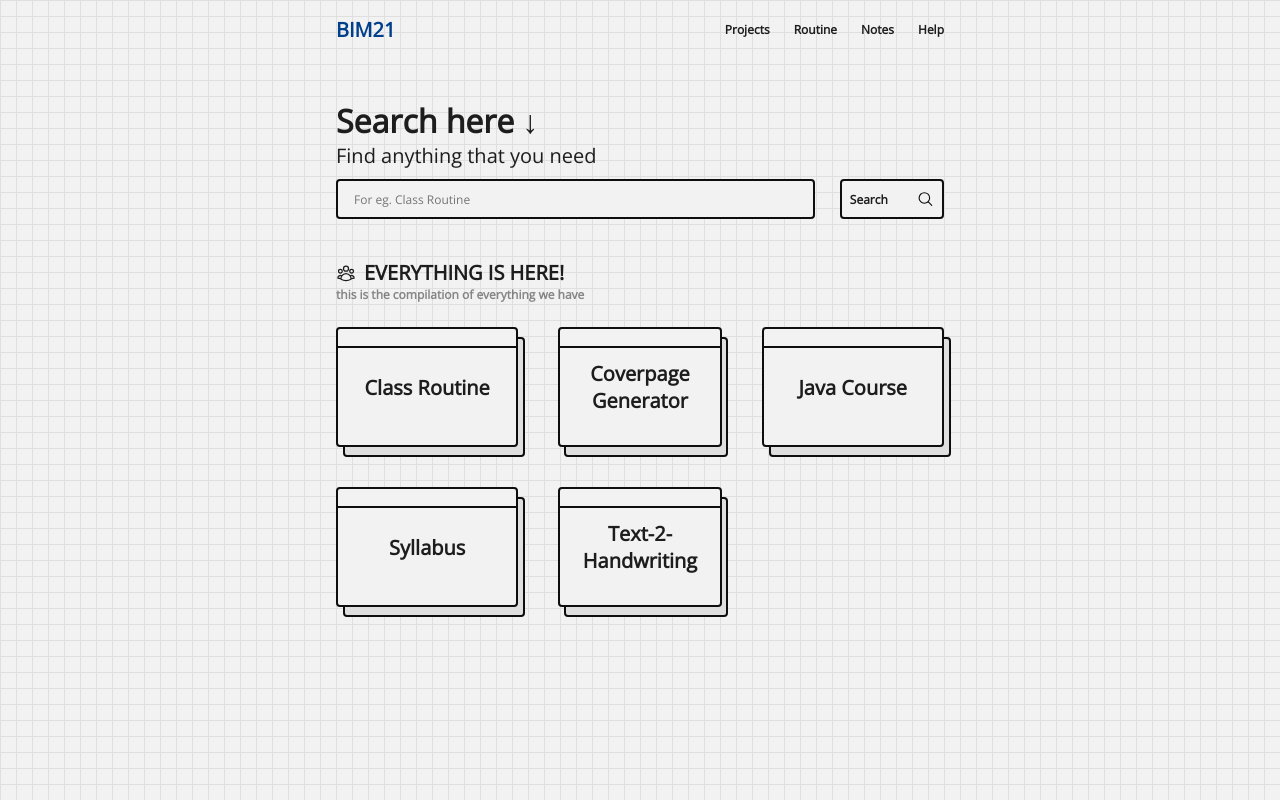
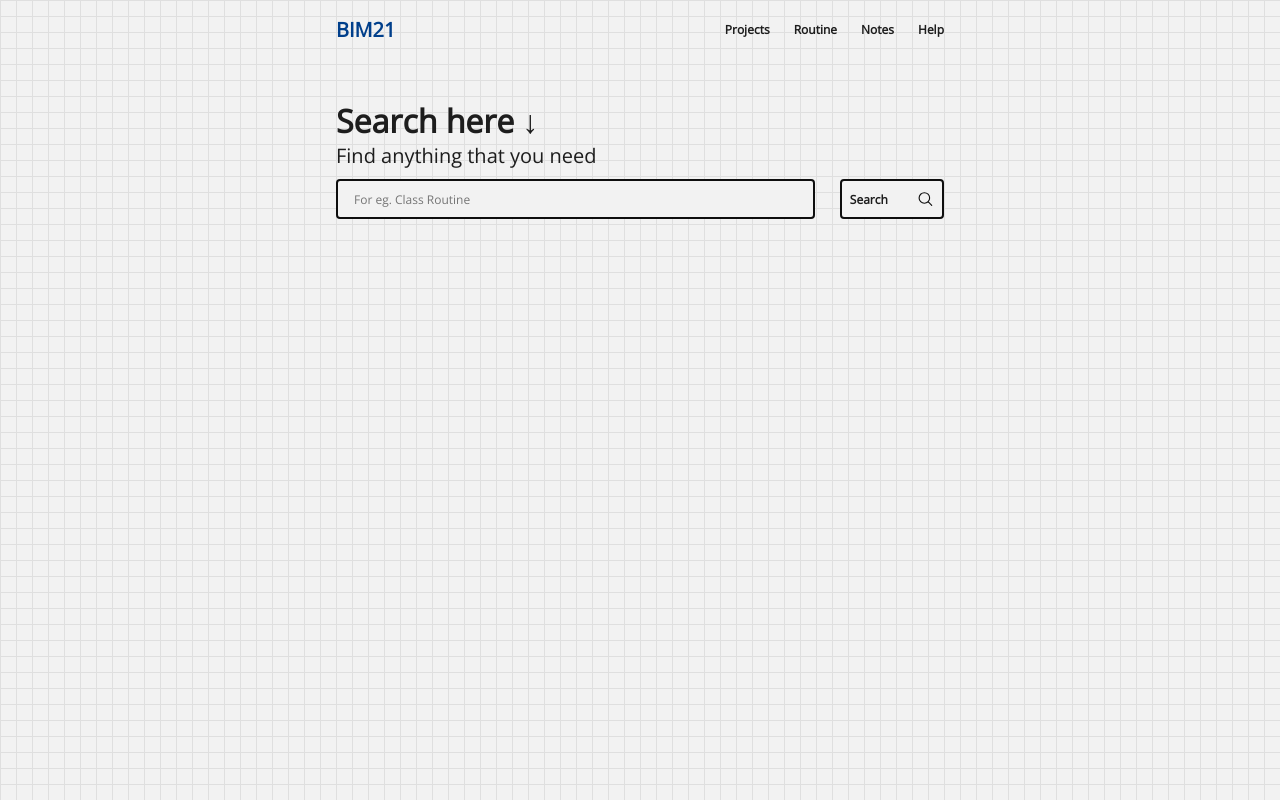
Before and after one commit to JugalShrestha/React-test, a React (Vite) app: page / in a window 1280 px wide. Built offline with nearby package versions, Linux system fonts and the light colour scheme.

Commit message:
Add: path to app.tsx

```diff
--- a/src/App.tsx
+++ b/src/App.tsx
@@ -14,7 +14,7 @@ const App = () => {
         <NavBar />
         <SearchBar />
         <Routes>
-          <Route path="/" element={<SearchPage searchItem={""} />} />
+          <Route path="/React-test" element={<SearchPage searchItem={""} />} />
           <Route
             path="/projects"
             element={<SearchPage searchItem={"project"} />}
```
